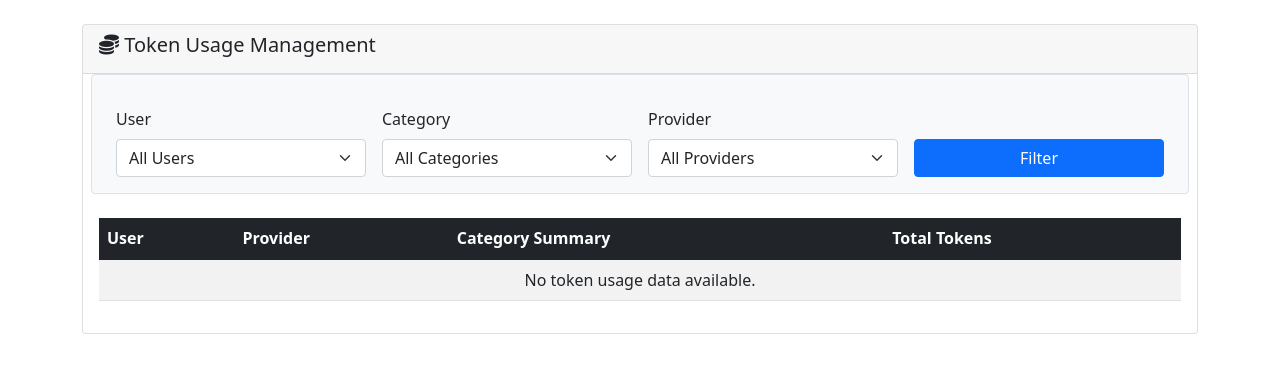
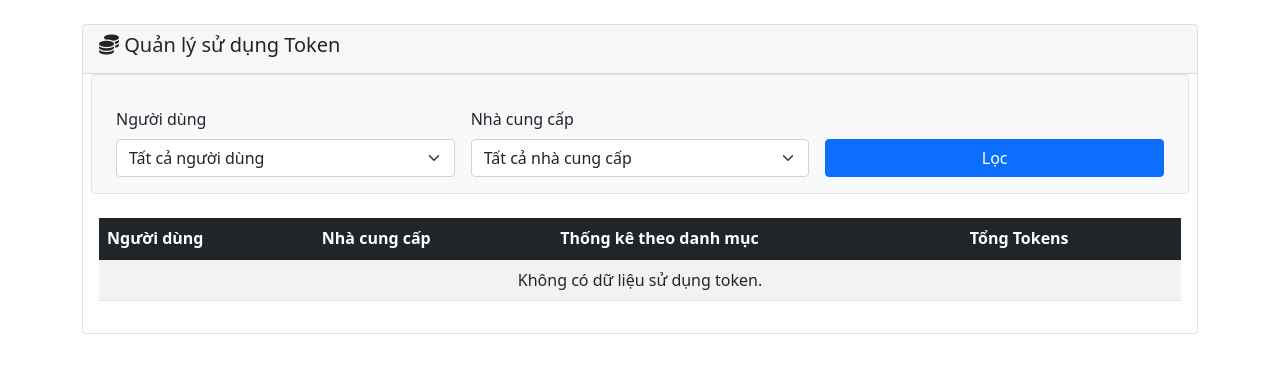
Before and after one commit to ctp1204/ai-rag, a FastAPI app: template templates/token_usage.html in a window 1280 px wide. Shown: the part 56-429 px from the top of the page. Run offline with FastAPI, Linux system fonts and the light colour scheme; the template is opened without the code that fills it, so the values that code supplies are empty; parts of the project's set-up code (start-up, migrations or seed data) failed here and were passed over; some libraries are stand-ins or nearby versions.

Commit message:
refactor(admin): Enhance token usage page UI and logic

```diff
--- a/src/api/main.py
+++ b/src/api/main.py
@@ -117,17 +117,20 @@ async def admin(request: Request, user: dict = Depends(get_admin_user)):
 async def token_usage_page(
     request: Request,
     user: dict = Depends(get_admin_user),
-    f_user: Optional[int] = None,
-    f_category: Optional[str] = None,
-    f_provider: Optional[str] = None
+    f_user: Optional[str] = None,  # Tạm thời nhận là string để xử lý giá trị rỗng
+    f_provider: Optional[str] = "openai"
 ):
     """Trang quản lý token usage với bộ lọc và gom nhóm."""
     from collections import defaultdict
 
+    # Chuyển đổi f_user rỗng thành None để query DB
+    user_id_filter = int(f_user) if f_user and f_user.isdigit() else None
+
     # Lấy dữ liệu gốc, chưa gom nhóm
+    # Bỏ category khỏi bộ lọc
     raw_usage_data = db.get_token_usage_summary(
-        user_id=f_user,
-        category=f_category,
+        user_id=user_id_filter,
+        category=None,
         provider=f_provider
     )
 
@@ -180,8 +183,7 @@ async def token_usage_page(
         "usage_data": usage_data,
         "filters": filter_data,
         "current_filters": {
-            "user": f_user,
-            "category": f_category,
+            "user": user_id_filter,
             "provider": f_provider
         },
         "user": user
--- a/templates/token_usage.html
+++ b/templates/token_usage.html
@@ -1,53 +1,44 @@
 {% extends "base.html" %}
 
-{% block title %}Token Usage Management - DXAI Solutions{% endblock %}
+{% block title %}Quản lý sử dụng Token - DXAI Solutions{% endblock %}
 
 {% block content %}
 <div class="card">
     <div class="card-header">
-        <h5><i class="fas fa-coins"></i> Token Usage Management</h5>
+        <h5><i class="fas fa-coins"></i> Quản lý sử dụng Token</h5>
     </div>
     <div class="card-body">
         <form method="get" class="row g-3 align-items-end mb-4 p-3 border rounded bg-light">
-            <div class="col-md-3">
-                <label for="f_user" class="form-label">User</label>
+            <div class="col-md-4">
+                <label for="f_user" class="form-label">Người dùng</label>
                 <select name="f_user" id="f_user" class="form-select">
-                    <option value="">All Users</option>
+                    <option value="">Tất cả người dùng</option>
                     {% for u in filters.users %}
                         <option value="{{ u.id }}" {% if u.id == current_filters.user %}selected{% endif %}>{{ u.username }}</option>
                     {% endfor %}
                 </select>
             </div>
-            <div class="col-md-3">
-                <label for="f_category" class="form-label">Category</label>
-                <select name="f_category" id="f_category" class="form-select">
-                    <option value="">All Categories</option>
-                    {% for cat in filters.categories %}
-                        <option value="{{ cat }}" {% if cat == current_filters.category %}selected{% endif %}>{{ cat }}</option>
-                    {% endfor %}
-                </select>
-            </div>
-            <div class="col-md-3">
-                <label for="f_provider" class="form-label">Provider</label>
+            <div class="col-md-4">
+                <label for="f_provider" class="form-label">Nhà cung cấp</label>
                 <select name="f_provider" id="f_provider" class="form-select">
-                    <option value="">All Providers</option>
+                    <option value="">Tất cả nhà cung cấp</option>
                     {% for prov in filters.providers %}
                         <option value="{{ prov }}" {% if prov == current_filters.provider %}selected{% endif %}>{{ prov }}</option>
                     {% endfor %}
                 </select>
             </div>
-            <div class="col-md-3">
-                <button type="submit" class="btn btn-primary w-100">Filter</button>
+            <div class="col-md-4">
+                <button type="submit" class="btn btn-primary w-100">Lọc</button>
             </div>
         </form>
 
         <table class="table table-striped table-hover">
             <thead class="table-dark">
                 <tr>
-                    <th>User</th>
-                    <th>Provider</th>
-                    <th>Category Summary</th>
-                    <th>Total Tokens</th>
+                    <th>Người dùng</th>
+                    <th>Nhà cung cấp</th>
+                    <th>Thống kê theo danh mục</th>
+                    <th>Tổng Tokens</th>
                 </tr>
             </thead>
             <tbody>
@@ -66,7 +57,7 @@
                 </tr>
                 {% else %}
                 <tr>
-                    <td colspan="4" class="text-center">No token usage data available.</td>
+                    <td colspan="4" class="text-center">Không có dữ liệu sử dụng token.</td>
                 </tr>
                 {% endfor %}
             </tbody>
```
